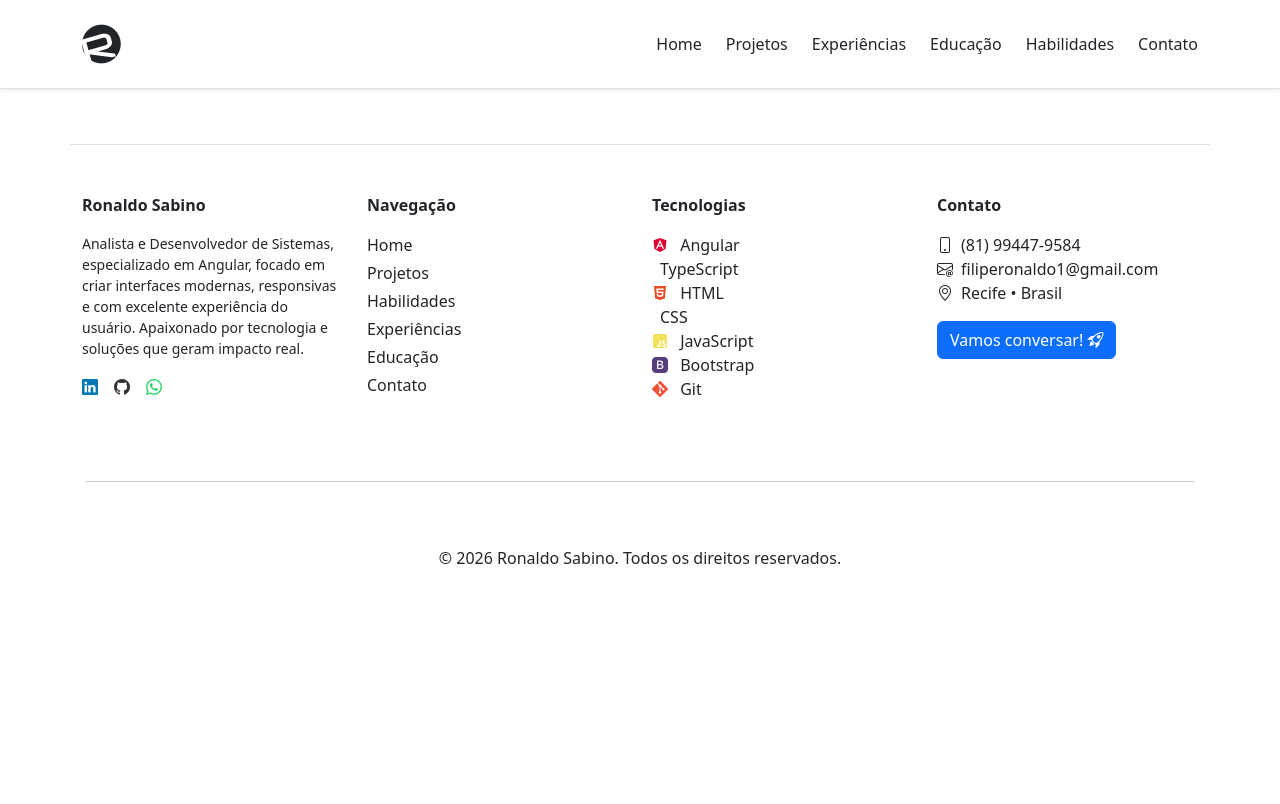
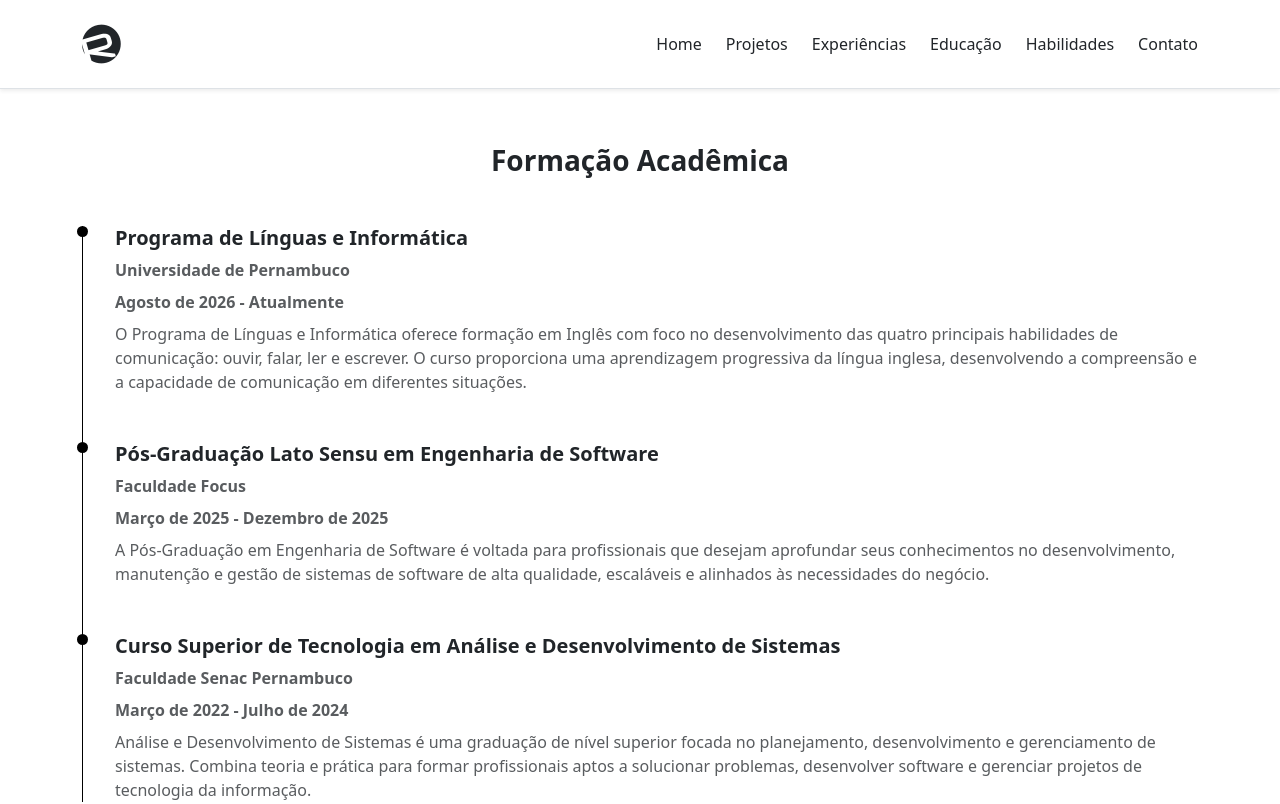
Before and after one commit to ronaldosabino/professional-portfolio, an Angular app: page /education in a window 1280 px wide. Before the commit this address led to /. Shown: the top 804 px of the page. Built offline with nearby package versions, Linux system fonts and the light colour scheme.

Commit message:
feat: add education section with timeline and styling

```diff
--- a/src/app/app.routes.ts
+++ b/src/app/app.routes.ts
@@ -3,14 +3,18 @@ import { Routes } from '@angular/router';
 export const routes: Routes = [
   {
     path: '',
-    loadComponent: () => import('./features/home/home').then((c) => c.Home),
+    loadComponent: () => import('./features/home/home').then((m) => m.Home),
   },
   {
     path: 'home',
-    loadComponent: () => import('./features/home/home').then((c) => c.Home),
+    loadComponent: () => import('./features/home/home').then((m) => m.Home),
   },
   {
     path: 'experiences',
-    loadComponent: () => import('./features/experiences/experiences').then((c) => c.Experiences),
+    loadComponent: () => import('./features/experiences/experiences').then((m) => m.Experiences),
+  },
+  {
+    path: 'education',
+    loadComponent: () => import('./features/education/education').then((m) => m.Education),
   },
 ];
--- /dev/null
+++ b/src/app/features/education/education.css
@@ -0,0 +1,24 @@
+.timeline {
+  border-left: 1px solid #000;
+  position: relative;
+  list-style: none;
+}
+
+.timeline .timeline-item {
+  position: relative;
+}
+
+.timeline .timeline-item:after {
+  position: absolute;
+  display: block;
+  top: 0;
+}
+
+.timeline .timeline-item:after {
+  background-color: #000;
+  left: -38px;
+  border-radius: 50%;
+  height: 11px;
+  width: 11px;
+  content: '';
+}
--- /dev/null
+++ b/src/app/features/education/education.html
@@ -0,0 +1,28 @@
+<h3 class="fw-bold text-center my-5">Formação Acadêmica</h3>
+<section class="my-5">
+    <ul class="timeline">
+        <li class="timeline-item mb-5">
+            <h5 class="fw-bold">Programa de Línguas e Informática</h5>
+            <p class="text-muted mb-2 fw-bold">Universidade de Pernambuco</p>
+            <p class="text-muted mb-2 fw-bold">Agosto de 2026 - Atualmente</p>
+
+            <p class="text-muted">O Programa de Línguas e Informática oferece formação em Inglês com foco no desenvolvimento das quatro principais habilidades de comunicação: ouvir, falar, ler e escrever. O curso proporciona uma aprendizagem progressiva da língua inglesa, desenvolvendo a compreensão e a capacidade de comunicação em diferentes situações.
+            </p>
+        </li>
+
+        <li class="timeline-item mb-5">
+            <h5 class="fw-bold">Pós-Graduação Lato Sensu em Engenharia de Software</h5>
+            <p class="text-muted mb-2 fw-bold">Faculdade Focus</p>
+            <p class="text-muted mb-2 fw-bold">Março de 2025 - Dezembro de 2025</p>
+
+            <p class="text-muted">A Pós-Graduação em Engenharia de Software é voltada para profissionais que desejam aprofundar seus conhecimentos no desenvolvimento, manutenção e gestão de sistemas de software de alta qualidade, escaláveis e alinhados às necessidades do negócio.</p>
+        </li>
+
+        <li class="timeline-item mb-5">
+            <h5 class="fw-bold">Curso Superior de Tecnologia em Análise e Desenvolvimento de Sistemas</h5>
+            <p class="text-muted mb-2 fw-bold">Faculdade Senac Pernambuco</p>
+            <p class="text-muted mb-2 fw-bold">Março de 2022 - Julho de 2024</p>
+            <p class="text-muted">Análise e Desenvolvimento de Sistemas é uma graduação de nível superior focada no planejamento, desenvolvimento e gerenciamento de sistemas. Combina teoria e prática para formar profissionais aptos a solucionar problemas, desenvolver software e gerenciar projetos de tecnologia da informação.</p>
+        </li>
+    </ul>
+</section>
--- /dev/null
+++ b/src/app/features/education/education.ts
@@ -0,0 +1,9 @@
+import { Component } from '@angular/core';
+
+@Component({
+  selector: 'app-education',
+  imports: [],
+  templateUrl: './education.html',
+  styleUrl: './education.css',
+})
+export class Education {}
```
Also changed, not shown: 1 other file (tests, documents, lock files or other folders).
